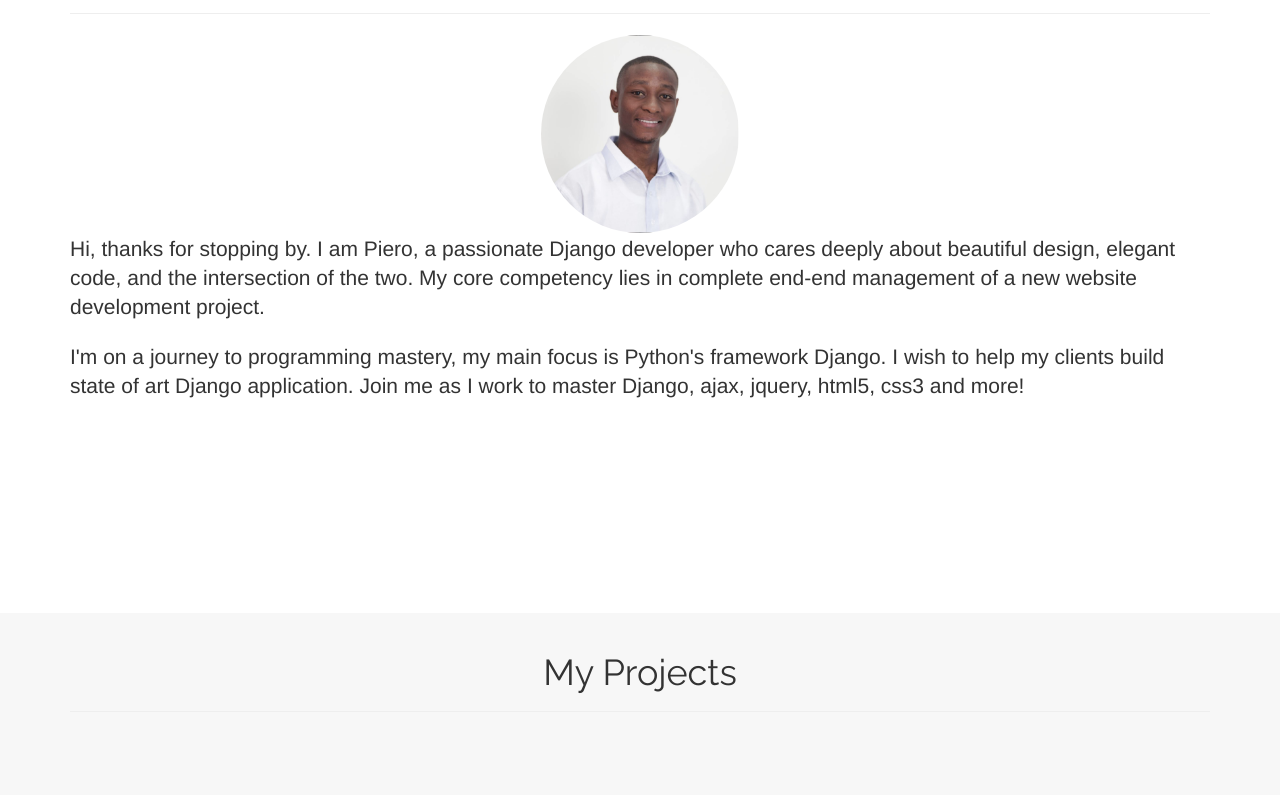
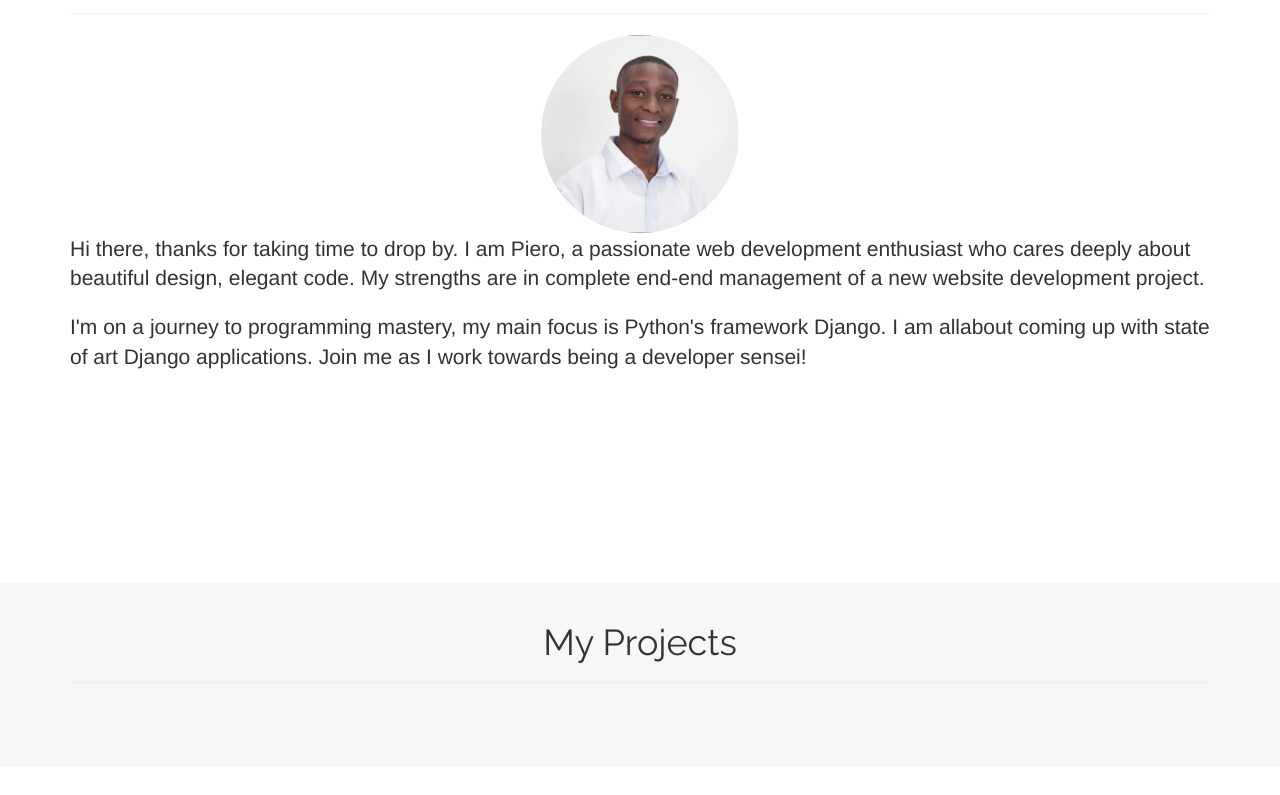
Before and after one commit to nkushh/portfolio, a Django app: page / in a window 1280 px wide. Shown: the part 864-1659 px from the top of the page. Run offline with Django 3.2, Linux system fonts and the light colour scheme; data that the repository does not hold is empty; some libraries are stand-ins or nearby versions; some web fonts are replaced.

Commit message:
Made changes to portfolio app home page

```diff
--- a/templates/home.html
+++ b/templates/home.html
@@ -14,8 +14,8 @@
 		<h1 class="text-center">Who Am I?</h1>
 	</div>
 	<img class="img-responsive img-circle center-block bio-image" src="{% static '/images/me.png' %}">
-	<p class="lead">Hi, thanks for stopping by. I am Piero, a passionate Django developer who cares deeply about beautiful design, elegant code, and the intersection of the two. My core competency lies in complete end-end management of a new website development project.</p>
-	<p class="lead">I'm on a journey to programming mastery, my main focus is Python's framework Django. I wish to help my clients build state of art Django application. Join me as I work to master Django, ajax, jquery, html5, css3 and more!</p>
+	<p class="lead">Hi there, thanks for taking time to drop by. I am Piero, a passionate web development enthusiast who cares deeply about beautiful design, elegant code. My strengths are in complete end-end management of a new website development project.</p>
+	<p class="lead">I'm on a journey to programming mastery, my main focus is Python's framework Django. I am allabout coming up with state of art Django applications. Join me as I work towards being a developer sensei!</p>
 </div>
 <div id="projects" class="container-fluid projects">
 	<div class="container">
```
